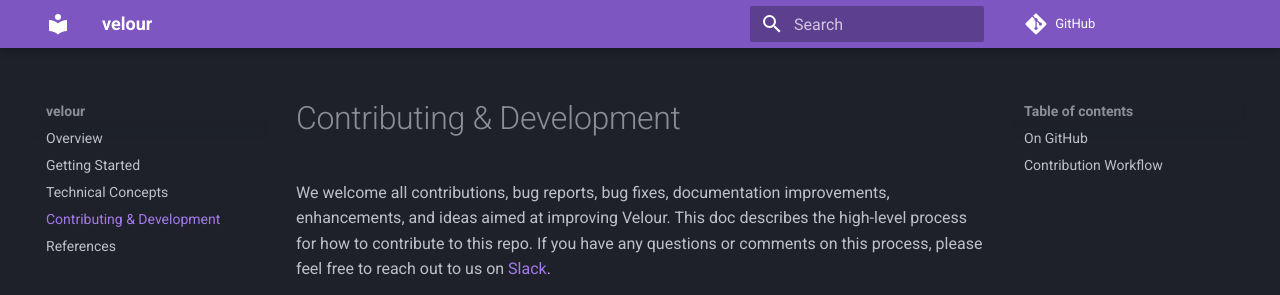
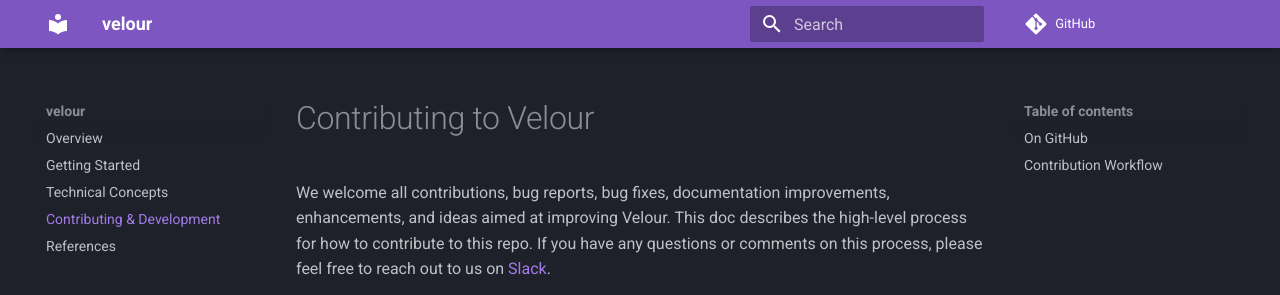
Before and after one commit to Striveworks/valor, an MkDocs documentation site: the page built from docs/contributing.md, in a window 1280 px wide and 900 px high. Shown: the top 295 px of the window. Built offline with MkDocs 1.6.1 and Material for MkDocs 9.7.7, drawn with Linux system fonts in a browser that asks for light colours; comment, search, counter and statistics services are not loaded.

Commit message:
update title

```diff
--- a/docs/contributing.md
+++ b/docs/contributing.md
@@ -1,4 +1,4 @@
-# Contributing & Development
+# Contributing to Velour
 
 We welcome all contributions, bug reports, bug fixes, documentation improvements, enhancements, and ideas aimed at improving Velour. This doc describes the high-level process for how to contribute to this repo. If you have any questions or comments on this process, please feel free to reach out to us on [Slack](#TODO).
 
```
